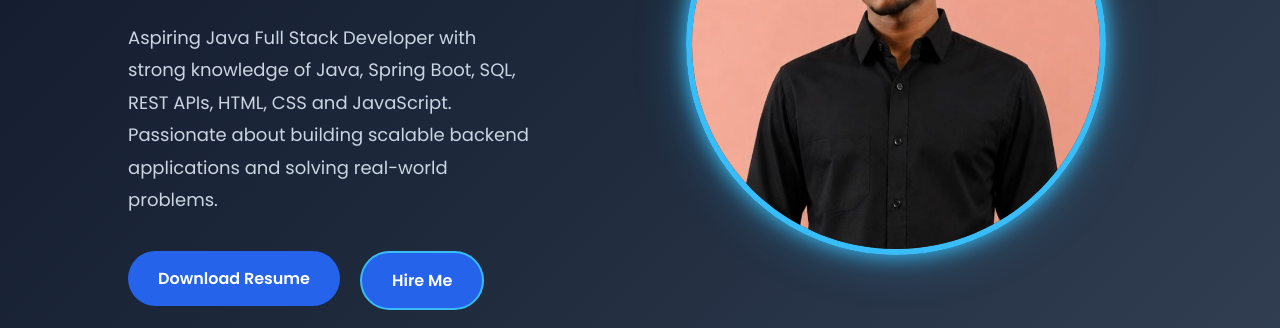
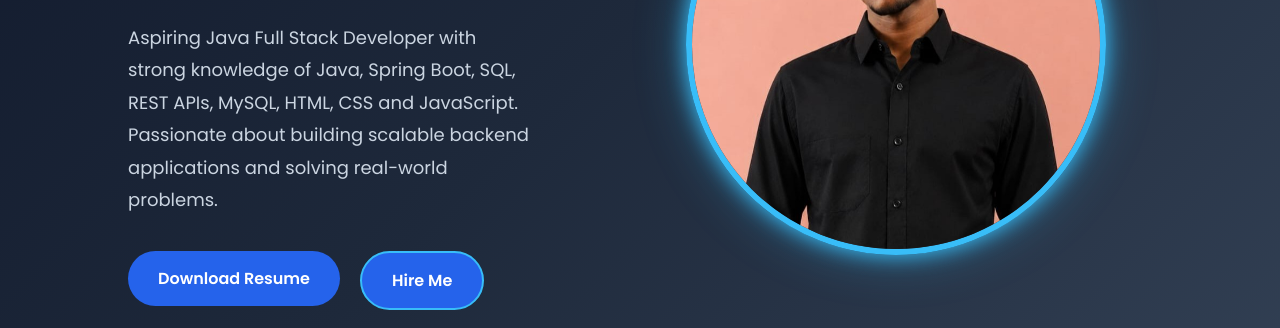
Before and after one commit to Cheran0011/cheran_portfolio, a plain HTML site: page index.html in a window 1280 px wide. Shown: the part 431-759 px from the top of the page. Drawn offline with Linux system fonts and the light colour scheme.

Commit message:
Update index.html

```diff
--- a/index.html
+++ b/index.html
@@ -49,7 +49,7 @@
 
         <p>
             Aspiring Java Full Stack Developer with strong knowledge of Java,
-            Spring Boot, SQL, REST APIs, HTML, CSS and JavaScript.
+            Spring Boot, SQL, REST APIs, MySQL, HTML, CSS and JavaScript.
             Passionate about building scalable backend applications and
             solving real-world problems.
         </p>
```
